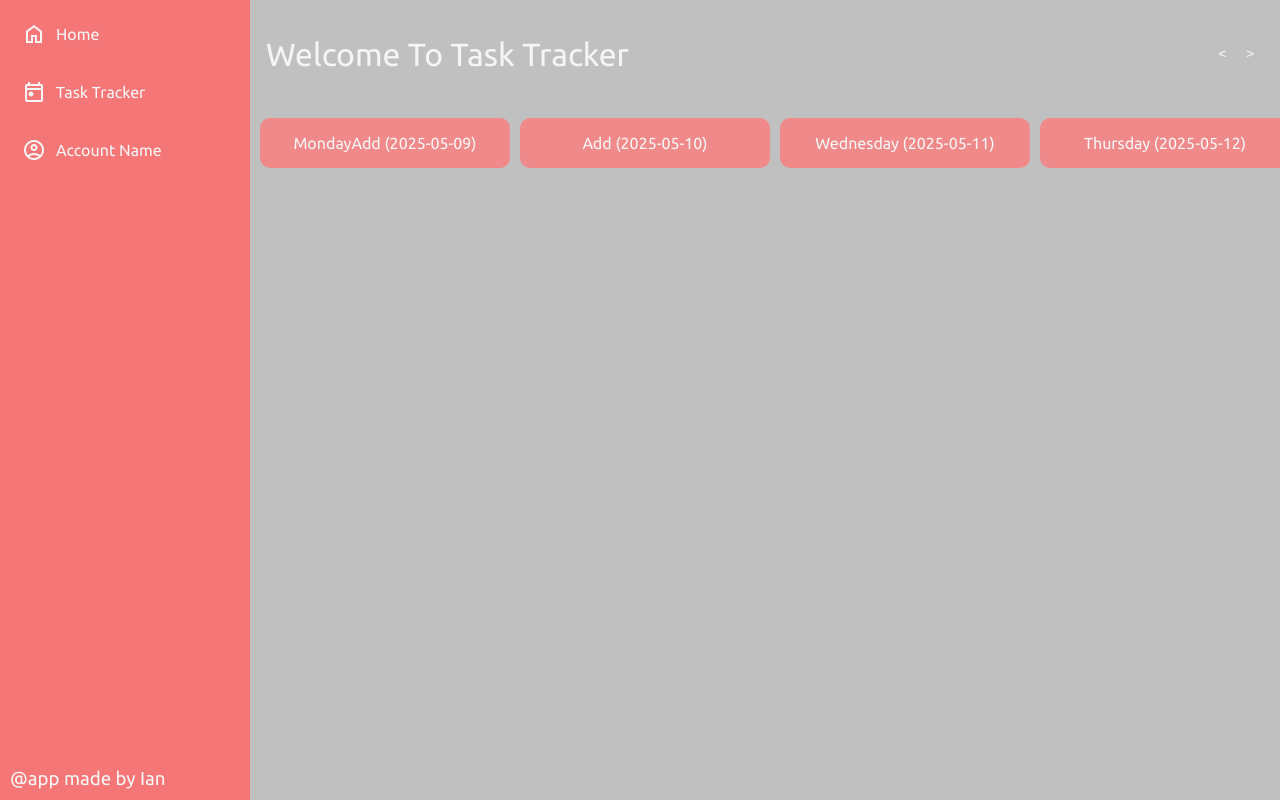
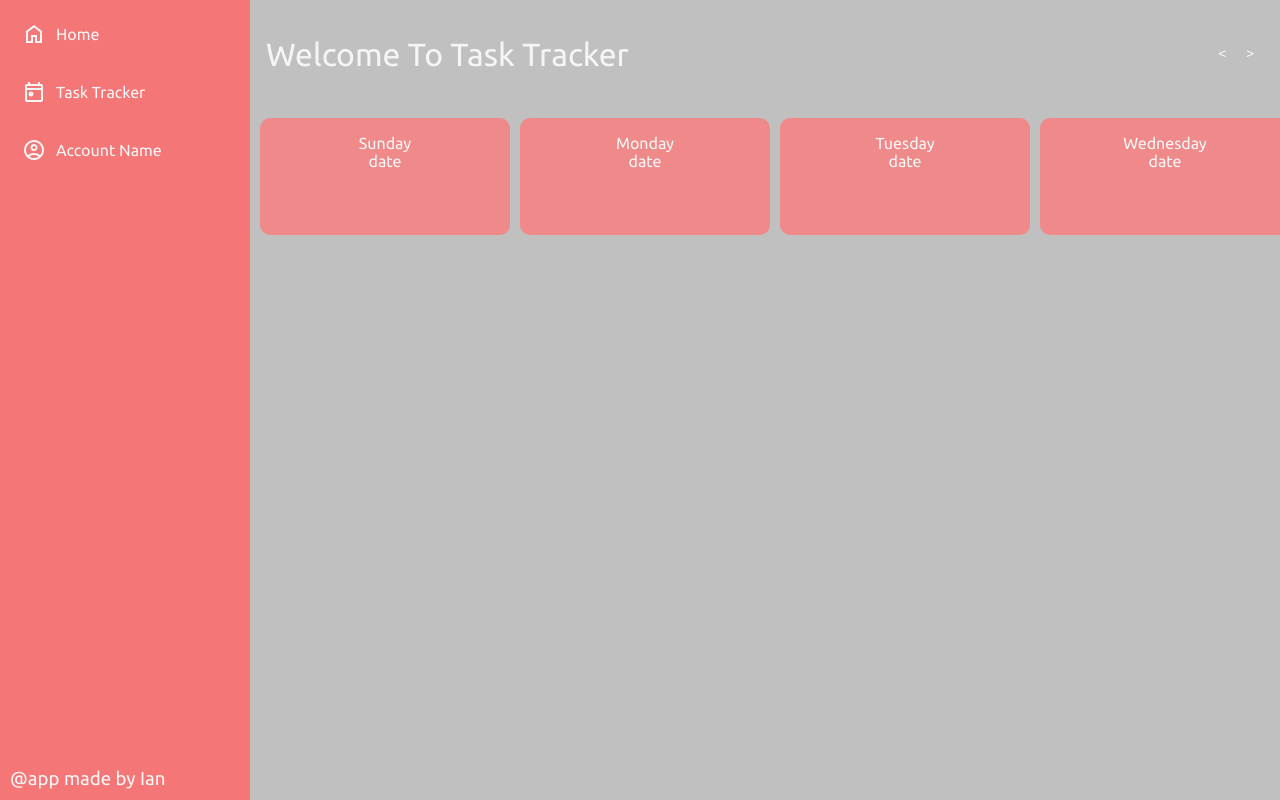
Before and after one commit to Iann-n/CS50_final_project, a Flask app: page / in a window 1280 px wide. Run offline with Flask 3, Linux system fonts and the light colour scheme.

Commit message:
fixed javascript
javascript could expand div and display buttons and current day highlighted in red

```diff
--- a/static/calendar.js
+++ b/static/calendar.js
@@ -1,42 +1,43 @@
 document.addEventListener("DOMContentLoaded", function() {
     let currentDate = new Date(); // Calls the instructor function to return the date instance which is allowed due to new
-    console.log(currentDate);
+    day = currentDate.getDay();
+    day_idx = document.querySelectorAll('[data-index]');
+    date = currentDate.getDate();
 
-    function formatDate(date) {
-        return date.toISOString().split("T")[0]; //Change to a specific string and then split apart to extract date
-    }
-    console.log(formatDate(currentDate));
+    calendar_dates = this.getElementsByClassName("date")
+    console.log(calendar_dates);
+    console.log(date);
 
-    function updateDateDisplay () {
-        const dayColumns = document.querySelectorAll(".day-column");
-        const start = new Date(currentDate); // Creates an instance again so that it can be modified
+    for (let i = 0; i< day_idx.length; i++) {
+        const calendar_date = calendar_dates[i]
 
-        dayColumns.forEach((column,i) => {
-            const day = new Date(start);
-            day.setDate(start.getDate() + i);
-            const dateStr = formatDate(day);
-
-            const dayName = column.textContent.split(" ")[0];
-            column.textContent = `${dayName} (${dateStr})`;
-        })
     }
 
-    const PrevButton = document.getElementById("prevBtn");
-    const NextButton = document.getElementById("nextBtn");
+    for (let i = 0; i< day_idx.length; i++) {
+        const column = day_idx[i];
+        const index = parseInt(column.getAttribute('data-index'));
 
-    if (NextButton) {
-        NextButton.addEventListener("click", () => {
-            currentDate.setDate(currentDate.getDate() + 7);
-            updateDateDisplay();
-        });
+        if (index === day) {
+            // Change CSS style to highlight today's column
+            column.style.backgroundColor = 'crimson';
+        }
     }
 
-    if (PrevButton) {
-        PrevButton.addEventListener("click", () => {
-            currentDate.setDate(currentDate.getDate() - 7);
-            updateDateDisplay();
-        });
-    }
 
-    updateDateDisplay();
+div = document.getElementsByClassName("day-column");
+const addtask_button = document.getElementsByClassName("add-task");
+
+for (let i = 0; i < div.length; i++) {
+    const div_item = div[i];
+    const button = addtask_button[i];
+
+    div_item.addEventListener("mouseenter", () => {
+        button.style.opacity = "1";
+    });
+
+    div_item.addEventListener("mouseleave", () => {
+        button.style.opacity = "0";
+    });
+}
+
 })
--- a/static/stylesheet.css
+++ b/static/stylesheet.css
@@ -150,6 +150,7 @@
     text-align: center;
     align-items: center;
     width: 250px;
+    height:40px;
     padding: 16px;
     background-color: #f08a8a;
     border-radius: 10px;
@@ -175,13 +176,8 @@
 .day-column:hover  {
     z-index: 2;
     transform: scale(1.05);
-    box-shadow: 0px 10px 20px rgba(0, 0, 0, 0.4);
+    box-shadow: 0px 10px 20px rgba(156, 24, 24, 0.4);
 }
-
-.add-task:hover {
-    opacity: 1;
-}
-
 
 #prevBtn, #nextBtn {
     background: silver;
--- a/templates/task.html
+++ b/templates/task.html
@@ -15,15 +15,40 @@
 </div>
 <div class="calendar-container">
     <div class="days">
-        <div class="day-column ubuntu-regular" data-index="0">Monday<button class="add-task">Add Task</button></div>
-        <div class="day-column ubuntu-regular" data-index="1"><button class="add-task">Add Task</button></div>
-        <div class="day-column ubuntu-regular" data-index="2">Wednesday</div>
-        <div class="day-column ubuntu-regular" data-index="3">Thursday</div>
-        <div class="day-column ubuntu-regular" data-index="4">Friday</div>
-        <div class="day-column ubuntu-regular" data-index="5">Saturday</div>
-        <div class="day-column ubuntu-regular" data-index="6">Sunday</div>
+        <div class="day-column ubuntu-regular" data-index="0"><span>Sunday</span>
+            <span>date</span>
+        <button class="add-task">Add Task</button>
+        </div>
 
-    </div>
+        <div class="day-column ubuntu-regular" data-index="1"><span>Monday</span>
+            <span class="date">date</span>
+            <button class="add-task">Add Task</button>
+        </div>
+
+        <div class="day-column ubuntu-regular" data-index="2"><span>Tuesday</span>
+            <span class="date">date</span>
+            <button class="add-task">Add Task</button>
+        </div>
+
+        <div class="day-column ubuntu-regular" data-index="3"><span>Wednesday</span>
+            <span class="date">date</span>
+            <button class="add-task">Add Task</button>
+        </div>
+
+        <div class="day-column ubuntu-regular" data-index="4"><span>Thursday</span>
+            <span class="date">date</span>
+            <button class="add-task">Add Task</button>
+        </div>
+
+        <div class="day-column ubuntu-regular" data-index="5"><span>Friday</span>
+            <span class="date">date</span>
+            <button class="add-task">Add Task</button>
+        </div>
+
+        <div class="day-column ubuntu-regular" data-index="6"><span>Saturday</span>
+            <span class="date">date</span>
+            <button class="add-task">Add Task</button>
+        </div>
 </div>
 
 
```
